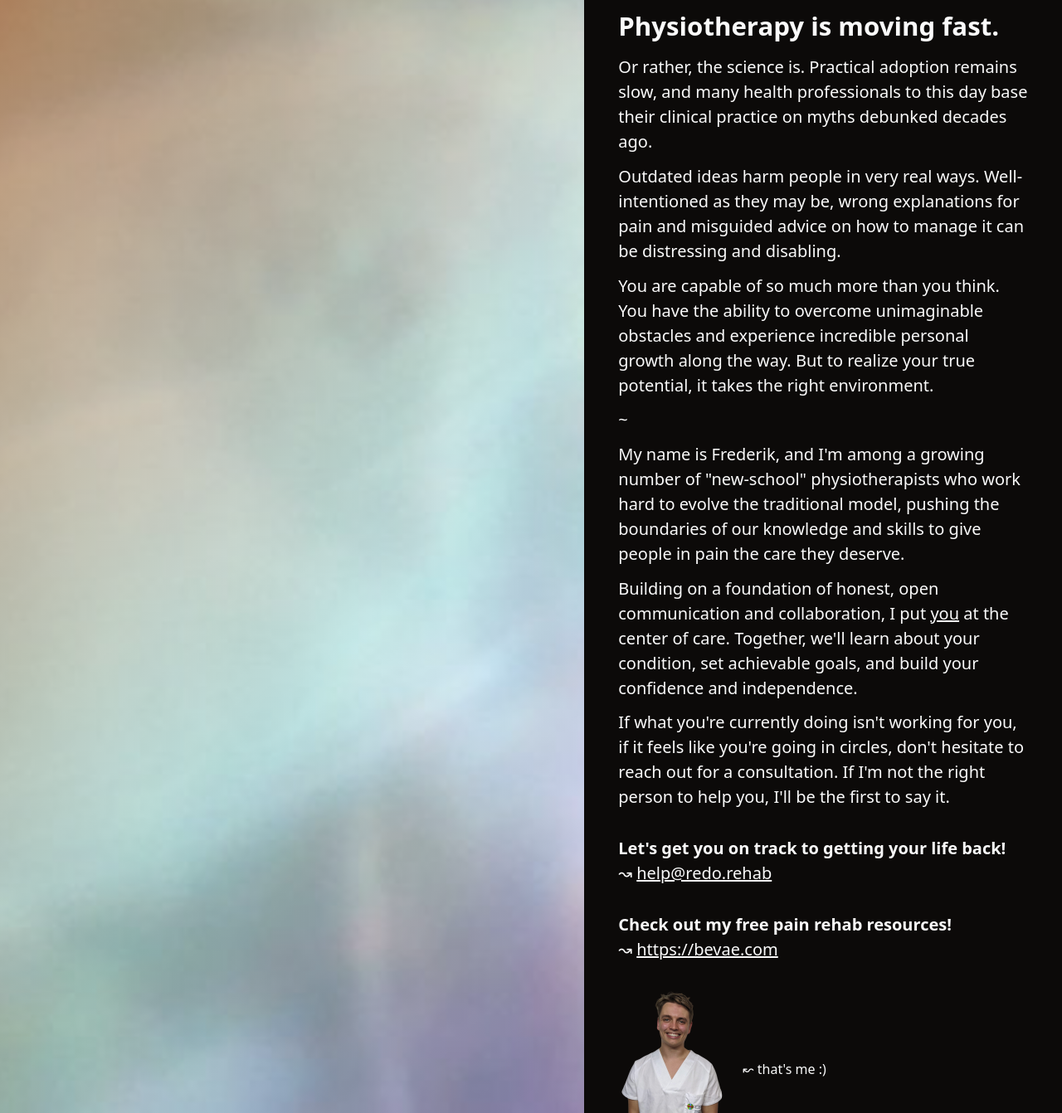
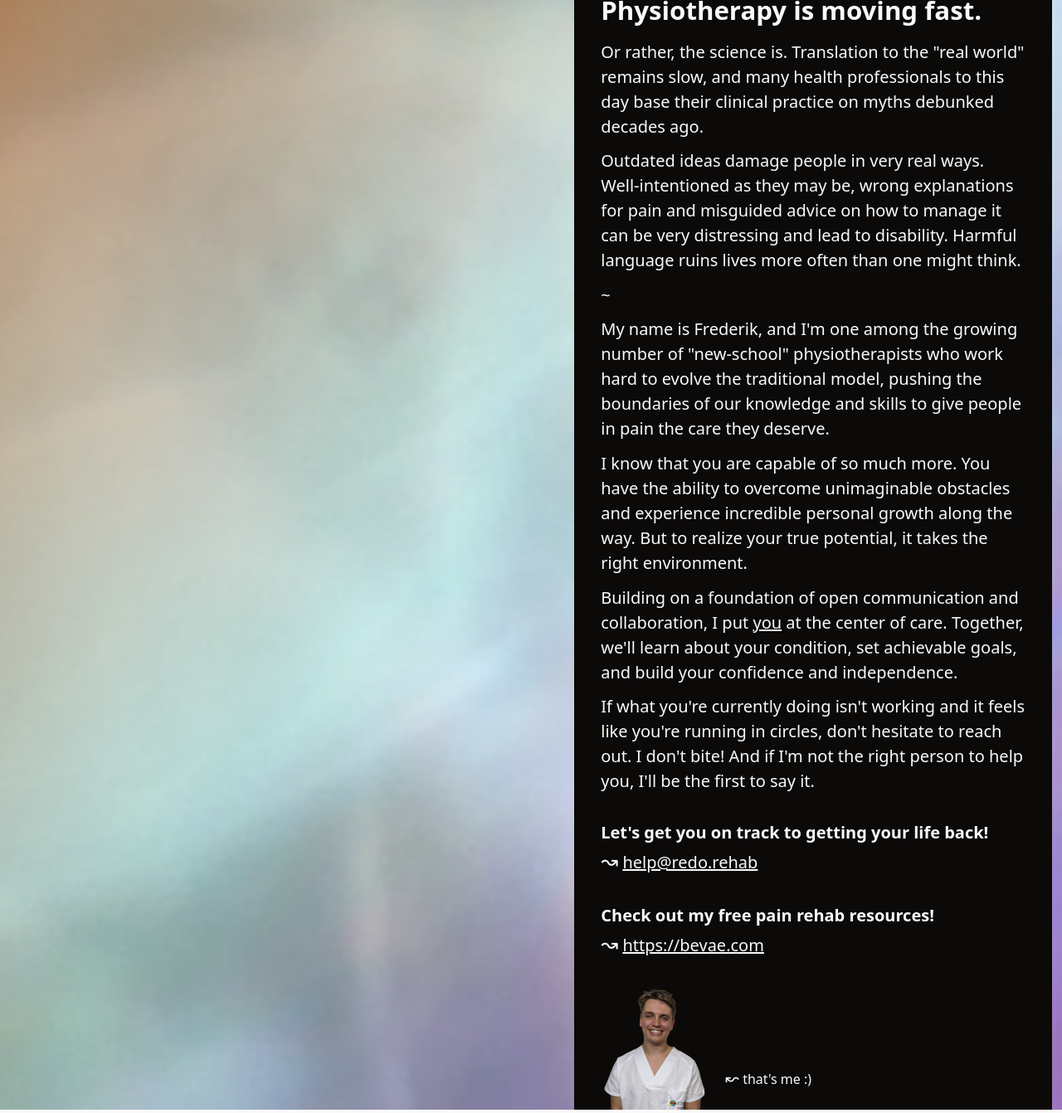
Before and after one commit to fkkehlet/redorehab, an Astro site: page / in a window 1280 px wide. Shown: the part 305-1647 px from the top of the page at 83% size. Built offline with nearby package versions, Linux system fonts and the light colour scheme; Astro itself is replaced by a stand-in of ours; a web font is replaced by a local one.

Commit message:
Update text

```diff
--- a/src/pages/index.astro
+++ b/src/pages/index.astro
@@ -9,7 +9,7 @@ import Layout from '@layouts/Layout.astro';
   <div class="bg-[url(/background.jpg)] bg-cover bg-center">
     <div class="bg-gradient-to-br from-amber-700/70 via-teal-200/30 to-violet-700/50">
       <div class="container">
-        <div class="ml-auto min-h-screen space-y-f-6 max-w-md md:max-w-xl bg-stone-950 pt-f-8 px-f-8">
+        <div class="ml-auto min-h-screen space-y-f-6 max-w-md md:max-w-xl bg-stone-950 pt-f-4 px-f-6">
           <div class="font-heading font-extrabold space-y-f-2">
             <p class="text-f-lg"><span class="font-medium">re</span>think. <span class="font-medium">re</span>define.</p
             >
@@ -20,48 +20,48 @@ import Layout from '@layouts/Layout.astro';
           <div class="space-y-f-2">
             <h2 class="text-f-xl font-extrabold">Physiotherapy is moving fast.</h2>
             <p>
-              Or rather, the science is. Practical adoption remains slow, and many health professionals to this day base
+              Or rather, the science is. Translation to the "real world" remains slow, and many health professionals to this day base
               their clinical practice on myths debunked decades ago.
             </p>
             <p>
-              Outdated ideas harm people in very real ways. Well-intentioned as they may be, wrong explanations for pain
-              and misguided advice on how to manage it can be distressing and disabling.
-            </p>
-            <p>
-              You are capable of so much more than you think. You have the ability to overcome unimaginable obstacles
-              and experience incredible personal growth along the way. But to realize your true potential, it takes the
-              right environment.
+              Outdated ideas damage people in very real ways. Well-intentioned as they may be, wrong explanations for pain
+              and misguided advice on how to manage it can be very distressing and lead to disability. Harmful language ruins lives more often than one might think.
             </p>
             <p>~</p>
             <p>
-              My name is Frederik, and I'm among a growing number of "new-school" physiotherapists who work hard to
+              My name is Frederik, and I'm one among the growing number of "new-school" physiotherapists who work hard to
               evolve the traditional model, pushing the boundaries of our knowledge and skills to give people in pain
               the care they deserve.
             </p>
             <p>
-              Building on a foundation of honest, open communication and collaboration, I put <em
+              I know that you are capable of so much more. You have the ability to overcome unimaginable obstacles
+              and experience incredible personal growth along the way. But to realize your true potential, it takes the
+              right environment.
+            </p>
+            <p>
+              Building on a foundation of open communication and collaboration, I put <em
                 class="not-italic underline">you</em
               >
                at the center of care. Together, we'll learn about your condition, set achievable goals, and build your
               confidence and independence.
             </p>
             <p>
-              If what you're currently doing isn't working for you, if it feels like you're going in circles, don't
-              hesitate to reach out for a consultation. If I'm not the right person to help you, I'll be the first to
+              If what you're currently doing isn't working and it feels like you're running in circles, don't
+              hesitate to reach out. I don't bite! And if I'm not the right person to help you, I'll be the first to
               say it.
             </p>
           </div>
           <p
             ><strong class="font-extrabold">Let's get you on track to getting your life back!</strong><br />
-             ↝ <a href="mailto:help@redo.rehab" class="underline hover:text-amber-300">help@redo.rehab</a>
+             <span class="text-f-lg">↝</span> <a href="mailto:help@redo.rehab" class="underline hover:text-amber-300">help@redo.rehab</a>
           </p>
           <p>
             <strong class="font-extrabold">Check out my free pain rehab resources!</strong><br />
-             ↝ <a class="underline hover:text-amber-300" href="https://bevae.com/" target="_blank">https://bevae.com</a>
+             <span class="text-f-lg">↝</span> <a class="underline hover:text-amber-300" href="https://bevae.com/" target="_blank">https://bevae.com</a>
           </p>
           <div class="flex items-end">
             <img src="/fred.png" alt="A photo of Fred" width="150" height="150" />
-            <p class="pb-f-8 text-f-sm">↜ that's me :)</p>
+            <p class="pb-f-4 text-f-sm"><span class="text-f-base">↜</span> that's me :)</p>
           </div>
         </div>
       </div>
--- a/tailwind.config.cjs
+++ b/tailwind.config.cjs
@@ -8,7 +8,7 @@ module.exports = {
     container: ({ theme }) => ({
       center: true,
       padding: {
-        // DEFAULT: theme('spacing.f-2'),
+        DEFAULT: theme('spacing.f-2'),
       },
     }),
     extend: {
```
